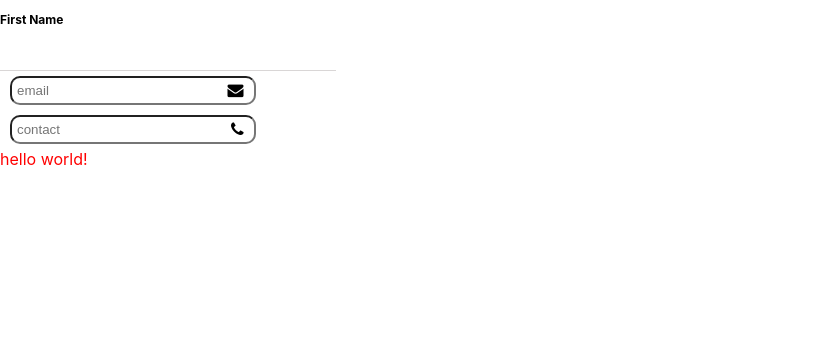
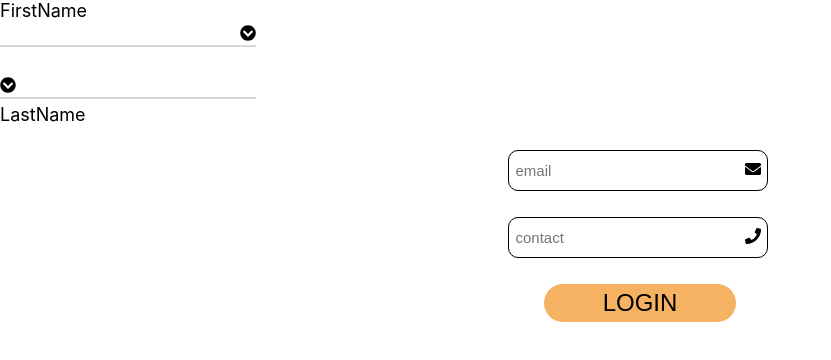
Before and after one commit to ec-18ctt-3211-team/host-side-frontend, a React (Create React App) app: page / in a window 1280 px wide. Shown: the top 360 px of the page, without its empty margins (0-831 px from the left). Built offline with nearby package versions, Linux system fonts and the light colour scheme.

Commit message:
Updated Input component
Some changes in styling and add Button component.

```diff
--- a/package.json
+++ b/package.json
@@ -19,7 +19,9 @@
     "postcss-preset-env": "6.x",
     "react": "^17.0.2",
     "react-dom": "^17.0.2",
+    "react-icons": "^4.2.0",
     "react-scripts": "4.0.3",
+    "semantic-ui-react": "^2.0.3",
     "tailwindcss": "2.x",
     "typescript": "^4.3.3"
   },
--- a/public/index.html
+++ b/public/index.html
@@ -3,7 +3,6 @@
   <head>
     <meta charset="utf-8" />
     <meta name="viewport" content="width=device-width, initial-scale=1" />
-    <link rel="stylesheet" href="https://cdnjs.cloudflare.com/ajax/libs/font-awesome/4.7.0/css/font-awesome.min.css">
     <title>3211</title>
   </head>
   <body class="h-screen">
--- a/src/App.tsx
+++ b/src/App.tsx
@@ -1,10 +1,22 @@
 import React from 'react';
 import Template from 'pages/template';
+import './components/input-text/InputText.css';
+import { InputTextComponent, ButtonComponent } from './components/input-text/InputText';
+import { FaEnvelope, FaPhone, FaChevronCircleDown } from 'react-icons/fa';
 
 function App() {
   return (
     <React.Fragment>
-      <Template />
+      {/*<Template />*/}
+      <InputTextComponent label='FirstName' placeholder='name' fullBorder={false} inputPos='top'
+        icon={<FaChevronCircleDown />} iconRight={true}/>
+      <InputTextComponent label='LastName' placeholder='name' fullBorder={false} inputPos='bottom'
+        icon={<FaChevronCircleDown />} iconRight={false}/>
+      <div className='screen'>
+        <InputTextComponent placeholder='email' icon={<FaEnvelope />} fullBorder={true} />
+        <InputTextComponent placeholder='contact' icon={<FaPhone />} fullBorder={true} />
+        <ButtonComponent label='LOGIN' />
+      </div>
     </React.Fragment>
   );
 }
--- a/src/components/input-text/InputText.css
+++ b/src/components/input-text/InputText.css
@@ -6,66 +6,106 @@ body {
   -webkit-font-smoothing: antialiased;
   -moz-osx-font-smoothing: grayscale;
 }
-
-code {
-  font-family: source-code-pro, Menlo, Monaco, Consolas, 'Courier New',
-    monospace;
+.screen {
+  display: flex;
+  justify-content: center;
+  flex-direction: column;
+  align-items: center;
+  width: 100%;
 }
 
-.w3-input {
+.input-no-border-inline-field {
+  display: flex;
+  margin-bottom: 2%;
+}
+.input-no-border-inline-field > form {
+  display: flex;
+  flex-direction: row;
+  width: 20%;
+  border-bottom: 2px solid #d9d6d6;
+  margin-bottom: 5px;
+}
+.input-no-border-inline-field > .icon-login {
+  padding-top: 4px;
+}
+label.inline-input {
+  padding: 4px;
+  font-size: 18px;
+}
+
+.input-no-border-field {
+  margin-bottom: 2%;
+}
+.input-no-border-field > label {
+  color: '#00000';
+  font-size: 18px;
+}
+.input-no-border-field > form {
+  display: flex;
+  flex-direction: row;
+  width: 20%;
+  border-bottom: 2px solid #d9d6d6;
+  margin-bottom: 5px;
+}
+.input-no-border-field > .icon-login {
+  padding-top: 4px;
+}
+
+.input-no-border {
   padding: 5px 0px;
   position: relative;
 }
-input.w3-input {
-  padding: 8px;
+input.input-no-border {
+  padding: 4px;
   display: block;
   border: none;
-  border-bottom: 1px solid #d9d6d6;
   width: 100%;
 }
-input.w3-input:focus {
+input.input-no-border:focus {
   outline: none;
-  border-bottom: 2px solid #1da1f2;
-}
-
-.input-border-field {
-  width: 20%;
 }
 
 .input-border {
   display: flex;
-  padding: 5px 0px;
+  padding: 3px 1px;
   margin-left: 5px;
-  position: relative;
+  margin-right: 10px;
+  margin-bottom: 2%;
+  justify-content: center;
+  border: 1.5px solid #000000;
+  border-radius: 10px;
+  width: 20%;
 }
 input.input-border {
-  padding: 5px;
-  border-style: 0.5px groove #000000;
-  border-radius: 10px;
+  border: none;
+  margin-top: 5px;
+  font-size: 15px;
   width: 100%;
 }
 input.input-border:focus {
   outline: none;
-  box-shadow: 0 4px 8px 0 rgba(0, 0, 0, 0.2), 0 6px 20px 0 rgba(0, 0, 0, 0.19);
+  border-bottom: 1px solid #000000;
+  border-radius: 0px;
 }
 
-.icon {
-  top: 6px;
-  right: 5%;
-  position: absolute;
+.input-border > .icon-login {
+  padding-top: 7px;
+  margin-left: auto;
+  margin-right: 5px;
+  position: relative;
 }
 
-button.btn {
+.btn-screen {
   width: 15%;
-  background-color: #f5b263;
-  padding: 5px 30px;
-  text-align: center;
-  color: white;
-  font-size: 20px;
-  font-weight: 600;
-  border-radius: 10px;
-  border-style: hidden;
 }
-button.btn:hover {
-  box-shadow: 0 4px 8px 0 rgba(0, 0, 0, 0.2), 0 6px 20px 0 rgba(0, 0, 0, 0.19);
+.btn {
+  background: #f5b263;
+  border: none;
+  border-radius: 20px;
+  padding: 5px 0px;
+  font-size: 24px;
+  width: 100%;
 }
+.btn:hover {
+  border: 0.5px solid #000000;
+}
--- a/src/components/input-text/InputText.tsx
+++ b/src/components/input-text/InputText.tsx
@@ -1,54 +1,130 @@
 import React, { useState } from 'react';
-import  './InputText.css';
+import './InputText.css';
 
-interface BorderInputText{
-    placeholder: string
-    icon: string
+interface InputText {
+  label?: string;
+  placeholder?: string;
+  icon?: React.ReactNode;
+  iconRight?: boolean;
+  fullBorder?: boolean;
+  inputPos?: 'left' | 'right' | 'top' | 'bottom';
 }
 
-export const InputTextComponent:React.FC<{label:string}> = (val) => {
-  const [text, setText] = useState<null | string | undefined>('');
-
-  const textHandler = (event: { target: { value: React.SetStateAction<string | null | undefined>; }; }) =>
-  {
-    console.log('triggered');
-    setText(event.target.value);
-  };
+export const InputTextComponent: React.FC<InputText> = (props) => {
+  const { fullBorder, inputPos } = props;
+  if (fullBorder === true) {
+    return <InputTextBorder {...props} />;
+  }
+  else {
+    return (
+      <>
+        {inputPos === 'left' && <InputTextNoBorderLeft {...props} />}
+        {inputPos === 'right' && <InputTextNoBorderRight {...props} />}
+        {inputPos === 'top' && <InputTextNoBorderTop {...props} />}
+        {inputPos === 'bottom' && <InputTextNoBorderBottom {...props} />}
+      </>
+    );
+  }
+};
+const InputTextBorder: React.FC<InputText> = (props) => {
+  const { placeholder, icon } = props;
+  const [text, setText] = useState<null | string>('');
   return (
-    <div className ='input-no-border'>
-      <h3 style= {{ color: '#00000', fontSize: '0.75rem' }}>{val.label}</h3>
-      <input className= 'w3-input' style={{ width: '25%' } } type='text'
-        onChange={textHandler}/>
+    <div className='screen'>
+      <div className='input-border'>
+        <input className='input-border' type='text' placeholder={placeholder}
+          onChange={(e) => setText(e.target.value)}>
+        </input>
+        <div className='icon-login'>{icon}</div>
+      </div>
     </div>
   );
 };
 
-export const InputTextComponentWithBorder: React.FC<BorderInputText> = (props) => {
-  const { placeholder, icon } = props;
+const InputTextNoBorderTop: React.FC<InputText> = (props) => {
+  const { label, icon, iconRight } = props;
+  const [text, setText] = useState<null | string>('');
+  return (
+    <div className='input-no-border-field'>
+      <label>{label}</label>
+      <form className='input-no-border-field'>
+        {!iconRight && <div className='icon-login'>{icon}</div>}
+        <input className='input-no-border' type='text' onChange={(e) => setText(e.target.value)} />
+        {iconRight && <div className='icon-login'>{icon}</div>}
+      </form>
+    </div>
+  );
+};
 
-  const [text, setText] = useState<null | string | undefined>('');
-  const textHandler = (event: { target: { value: React.SetStateAction<string | null | undefined>; }; }) =>{
-    console.log('triggered');
-    setText(event.target.value);
+const InputTextNoBorderBottom: React.FC<InputText> = (props) => {
+  const { label, icon, iconRight } = props;
+  const [text, setText] = useState<null | string>('');
+  return (
+    <div className='input-no-border-field'>
+      <form className='input-no-border-field'>
+        {!iconRight && <div className='icon-login'>{icon}</div>}
+        <input className='input-no-border' type='text' onChange={(e) => setText(e.target.value)} />
+        {iconRight && <div className='icon-login'>{icon}</div>}
+      </form>
+      <label>{label}</label>
+    </div>
+  );
+};
+
+const InputTextNoBorderLeft: React.FC<InputText> = (props) => {
+  const { label, icon, iconRight } = props;
+  const [text, setText] = useState<null | string>('');
+  return (
+    <React.Fragment>
+      <div className='input-no-border-inline-field'>
+        <label className='inline-input'>{label}</label>
+        <form className='input-no-border-inline-field'>
+          {!iconRight && <div className='icon-login'>{icon}</div>}
+          <input className='input-no-border' type='text' onChange={(e) => setText(e.target.value)} />
+          {iconRight && <div className='icon-login'>{icon}</div>}
+        </form>
+      </div>
+    </React.Fragment>
+  );
+};
+
+const InputTextNoBorderRight: React.FC<InputText> = (props) => {
+  const { label, icon, iconRight } = props;
+  const [text, setText] = useState<null | string>('');
+  return (
+    <React.Fragment>
+      <div className='input-no-border-inline-field'>
+        <form className='input-no-border-inline-field'>
+          {!iconRight && <div className='icon-login'>{icon}</div>}
+          <input className='input-no-border' type='text' onChange={(e) => setText(e.target.value)} />
+          {iconRight && <div className='icon-login'>{icon}</div>}
+        </form>
+        <label className='inline-input'>{label}</label>
+      </div>
+    </React.Fragment>
+  );
+};
+
+export const ButtonComponent: React.FC<{ label: string }> = (val) => {
+  const clickHandler = () => {
+    console.log('Button triggered');
   };
   return (
-    <div className='input-border-field'>
-      <div className='input-border'>
-        <input className='input-border' style={{ width: '100%' }} type='text' placeholder={placeholder}
-          onChange={ textHandler }></input>
-        <i className={ icon }></i>
-      </div>
+    <div className='btn-screen'>
+      <button className='btn' onClick={clickHandler}>{val.label}</button>
     </div>
   );
 };
 /*
-export const ButtonComponent:React.FC<{label:string}> = (val) =>{
-    const clickHandler = ()=>{
-        console.log('Button triggered')
-    }
-    return(
-        <>
-        <button className='btn' onClick={clickHandler}>{val.label}</button>
-        </>
-    )
-}*/
+const InputTextBorder: React.FC<InputText> = (props) => {
+  const { placeholder, icon } = props;
+  const [text, setText] = useState<null | string>('');
+  return (
+    <div className='input-border'>
+      <input className='input-border' type='text' placeholder={placeholder}
+        onChange={(e) => setText(e.target.value)}>
+      </input>
+      <div className='icon-login '>{icon}</div>
+    </div>
+  );
+};*/
--- a/src/index.tsx
+++ b/src/index.tsx
@@ -1,17 +1,6 @@
 import React from 'react';
 import ReactDOM from 'react-dom';
-import './components/input-text/InputText.css';
+//import './styles/index.css';
 import App from './App';
-import { InputTextComponent, InputTextComponentWithBorder } from './components/input-text/InputText';
 
-ReactDOM.render(
-  <React.StrictMode>
-    <InputTextComponent label='First Name'/>
-    {/*If ones ONLY want to CHANGE icon in InputTextComponentWithBorder,
-    REMEMBER to add icon class and input-border class to make sure the icon is INSIDE the input text field
-    and NOT somewhere else*/}
-    <InputTextComponentWithBorder  placeholder = 'email' icon = "fa fa-envelope icon input-border"/>
-    <InputTextComponentWithBorder  placeholder = 'contact' icon = "fa fa-phone icon input-border"/>
-    <App />
-  </React.StrictMode>,
-  document.getElementById('root'));
+ReactDOM.render(<App />, document.getElementById('root'));
```
Also changed, not shown: 1 other file (tests, documents, lock files or other folders).
